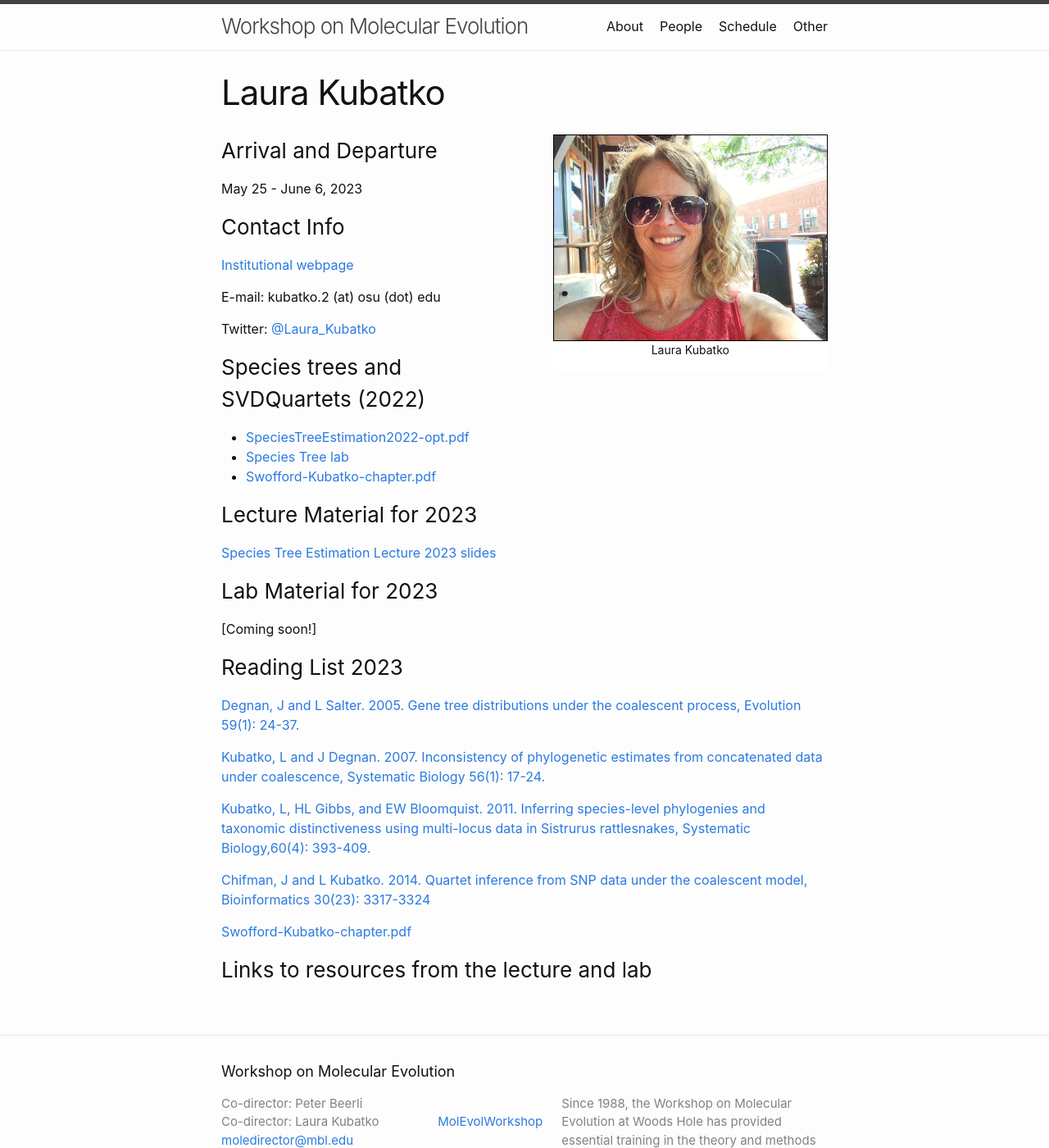
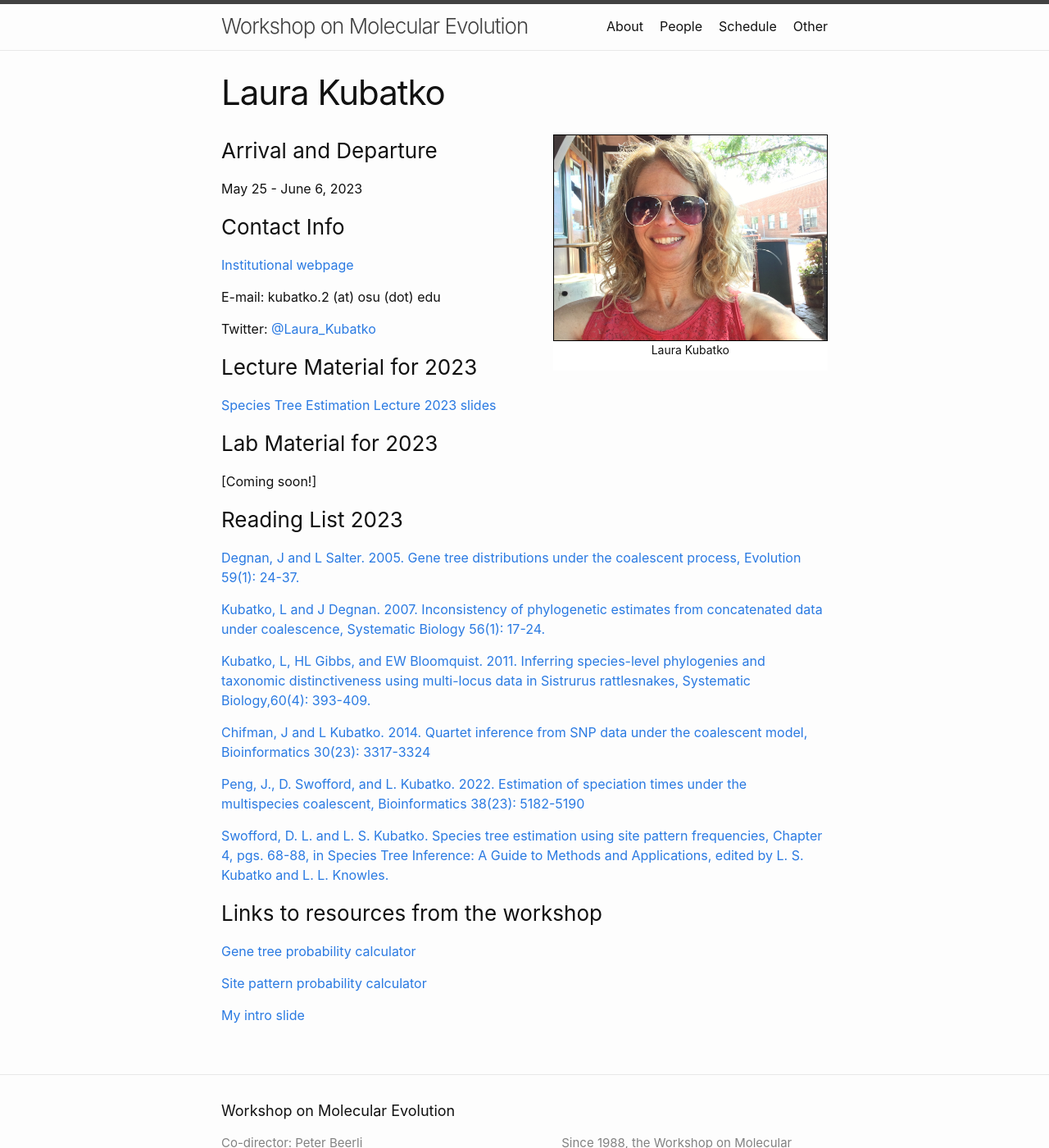
Before and after one commit to molevolworkshop/molevolworkshop.github.io, a Jekyll site: the page built from faculty/kubatko/kubatko.md, in a window 1280 px wide and 1400 px high. Shown: the whole window at 82% size. Built offline with Jekyll 4.4.1, drawn with Linux system fonts in a browser that asks for light colours.

Commit message:
Update kubatko.md

```diff
--- a/faculty/kubatko/kubatko.md
+++ b/faculty/kubatko/kubatko.md
@@ -17,11 +17,6 @@ E-mail: kubatko.2 (at) osu (dot) edu
 
 Twitter: [@Laura_Kubatko](https://twitter.com/Laura_Kubatko)
 
-### Species trees and SVDQuartets (2022)
-
-* [SpeciesTreeEstimation2022-opt.pdf]({{ site.baseurl }}/faculty/swofford/pdf/SpeciesTreeEstimation2022-opt.pdf)
-* [Species Tree lab](https://phylosolutions.com/tutorials/wh2022-svdq-astral/species-trees-tutorial.html)
-* [Swofford-Kubatko-chapter.pdf]({{ site.baseurl }}/faculty/swofford/pdf/Swofford-Kubatko-chapter.pdf)
 
 ### Lecture Material for 2023
 
@@ -31,6 +26,7 @@ Twitter: [@Laura_Kubatko](https://twitter.com/Laura_Kubatko)
 ### Lab Material for 2023
 
 [Coming soon!]
+
 
 ### Reading List 2023
 
@@ -42,6 +38,15 @@ Twitter: [@Laura_Kubatko](https://twitter.com/Laura_Kubatko)
 
 [Chifman, J and L Kubatko. 2014. Quartet inference from SNP data under the coalescent model, Bioinformatics  30(23): 3317-3324](http://www.stat.osu.edu/~lkubatko/Chifman_Kubatko2014.pdf)
 
-[Swofford-Kubatko-chapter.pdf]({{ site.baseurl }}/faculty/swofford/pdf/Swofford-Kubatko-chapter.pdf)
+[Peng, J., D. Swofford, and L. Kubatko. 2022. Estimation of speciation times under the multispecies coalescent, Bioinformatics 38(23): 5182-5190]({{ site.baseurl }}/faculty/kubatko/pdf/Peng-Swofford-Kubatko2022.pdf)
 
-### Links to resources from the lecture and lab
+[Swofford, D. L. and L. S. Kubatko. Species tree estimation using site pattern frequencies, Chapter 4, pgs. 68-88, in Species Tree Inference: A Guide to Methods and Applications, edited by L. S. Kubatko and L. L. Knowles.]({{ site.baseurl }}/faculty/swofford/pdf/Swofford-Kubatko-chapter.pdf)
+
+
+### Links to resources from the workshop
+
+[Gene tree probability calculator](https://lkubatko.shinyapps.io/GeneTreeProbs/)
+
+[Site pattern probability calculator](https://lkubatko.shinyapps.io/SitePatternsProbs/)
+
+[My intro slide]({{ site.baseurl }}/faculty/kubatko/pdf/Kubatko_Intro.pdf)
```
